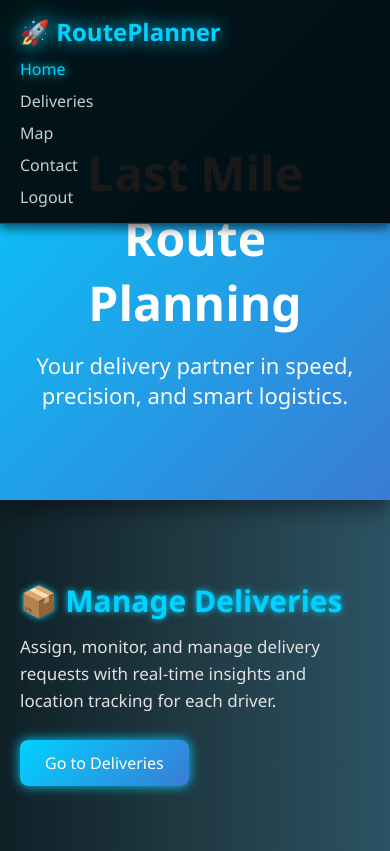
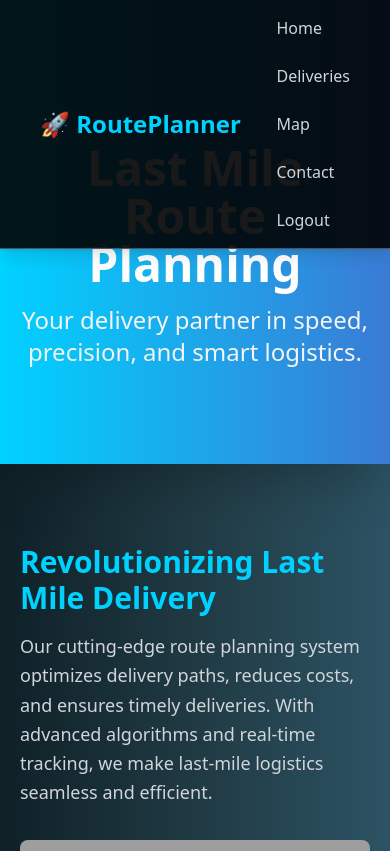
Before and after one commit to HarshKumarhk07/Last-Mile-Route-planning-, a PHP site: page /homepage.html in a window 390 px wide. Shown: the top 851 px of the page. Run offline with PHP 8.4, Linux system fonts and the light colour scheme; some libraries are stand-ins or nearby versions; grey boxes are pictures that could not be loaded.

Commit message:
Add files via upload

```diff
--- a/homepage.html
+++ b/homepage.html
@@ -4,250 +4,116 @@
   <meta charset="UTF-8" />
   <meta name="viewport" content="width=device-width, initial-scale=1.0"/>
   <title>Last Mile Route Planning - Home</title>
-  <style>
-    * {
-      margin: 0;
-      padding: 0;
-      box-sizing: border-box;
-      font-family: 'Segoe UI', sans-serif;
-    }
-
-    body {
-      background: linear-gradient(to right, #0f2027, #203a43, #2c5364);
-      color: #fff;
-      scroll-behavior: smooth;
-      transition: background 0.5s ease;
-    }
-
-    nav {
-      position: fixed;
-      top: 0;
-      left: 0;
-      width: 100%;
-      background: rgba(0, 0, 0, 0.9);
-      display: flex;
-      justify-content: space-between;
-      align-items: center;
-      padding: 15px 40px;
-      z-index: 1000;
-      border-bottom: 1px solid #444;
-      box-shadow: 0 4px 10px rgba(0,0,0,0.6);
-    }
-
-    nav .logo {
-      font-size: 24px;
-      font-weight: bold;
-      color: #00d2ff;
-      text-shadow: 0 0 5px #00d2ff;
-      animation: pulse 2s infinite;
-    }
-
-    @keyframes pulse {
-      0% { text-shadow: 0 0 5px #00d2ff; }
-      50% { text-shadow: 0 0 20px #00d2ff; }
-      100% { text-shadow: 0 0 5px #00d2ff; }
-    }
-
-    nav ul {
-      list-style: none;
-      display: flex;
-      gap: 25px;
-    }
-
-    nav ul li {
-      position: relative;
-    }
-
-    nav ul li a {
-      text-decoration: none;
-      color: #ccc;
-      font-size: 16px;
-      transition: all 0.3s ease;
-      position: relative;
-    }
-
-    nav ul li a:hover,
-    nav ul li a.active {
-      color: #00d2ff;
-      text-shadow: 0 0 10px #00d2ff;
-    }
-
-    .dropdown-content {
-      display: none;
-      position: absolute;
-      top: 35px;
-      background-color: #222;
-      border-radius: 6px;
-      min-width: 160px;
-      box-shadow: 0 4px 12px rgba(0,0,0,0.4);
-      animation: fadeIn 0.3s ease-in-out;
-    }
-
-    .dropdown-content a {
-      display: block;
-      padding: 10px 15px;
-      color: #ccc;
-      font-size: 14px;
-      transition: background 0.3s ease, color 0.3s ease;
-    }
-
-    .dropdown-content a:hover {
-      background-color: #333;
-      color: #00d2ff;
-    }
-
-    nav ul li:hover .dropdown-content {
-      display: block;
-    }
-
-    header {
-      padding: 140px 20px 90px;
-      text-align: center;
-      background: linear-gradient(135deg, #00d2ff, #3a7bd5);
-      color: #fff;
-      box-shadow: 0 10px 20px rgba(0,0,0,0.4);
-    }
-
-    header h1 {
-      font-size: 48px;
-      margin-bottom: 15px;
-      animation: fadeInDown 1s ease;
-    }
-
-    header p {
-      font-size: 22px;
-      color: #f9f9f9;
-      animation: fadeInUp 1s ease;
-    }
-
-    section {
-      padding: 80px 20px;
-      border-bottom: 1px solid #444;
-      opacity: 0;
-      transform: translateY(50px);
-      transition: opacity 1s ease, transform 1s ease;
-    }
-
-    section.visible {
-      opacity: 1;
-      transform: translateY(0);
-    }
-
-    section h2 {
-      font-size: 30px;
-      color: #00d2ff;
-      margin-bottom: 12px;
-      text-shadow: 0 0 6px #00d2ff;
-    }
-
-    section p {
-      font-size: 17px;
-      color: #e0e0e0;
-      margin-bottom: 25px;
-      max-width: 800px;
-      margin-left: auto;
-      margin-right: auto;
-      line-height: 1.6;
-    }
-
-    section img {
-      display: block;
-      margin: 20px auto;
-      max-width: 90%;
-      border-radius: 12px;
-      box-shadow: 0 4px 12px rgba(0,0,0,0.3);
-    }
-
-    .btn {
-      display: inline-block;
-      background: linear-gradient(135deg, #00d2ff, #3a7bd5);
-      color: #fff;
-      padding: 12px 25px;
-      border-radius: 8px;
-      text-decoration: none;
-      font-size: 16px;
-      box-shadow: 0 0 12px #00d2ff;
-      transition: all 0.3s ease;
-    }
-
-    .btn:hover {
-      background: #00aaff;
-      transform: scale(1.05);
-      box-shadow: 0 0 20px #00d2ff;
-    }
-
-    footer {
-      text-align: center;
-      padding: 35px 20px;
-      background-color: #121212;
-      font-size: 14px;
-      color: #888;
-      border-top: 1px solid #333;
-    }
-
-    @keyframes fadeInDown {
-      from { opacity: 0; transform: translateY(-30px); }
-      to { opacity: 1; transform: translateY(0); }
-    }
-
-    @keyframes fadeInUp {
-      from { opacity: 0; transform: translateY(30px); }
-      to { opacity: 1; transform: translateY(0); }
-    }
-
-    @keyframes fadeIn {
-      from { opacity: 0; }
-      to { opacity: 1; }
-    }
-
-    @media (max-width: 768px) {
-      nav {
-        flex-direction: column;
-        align-items: flex-start;
-        padding: 15px 20px;
-      }
-
-      nav ul {
-        flex-direction: column;
-        gap: 10px;
-        margin-top: 10px;
+  <script src="https://cdn.tailwindcss.com"></script>
+  <script>
+    tailwind.config = {
+      theme: {
+        extend: {
+          colors: {
+            'custom-dark': '#0f2027',
+            'custom-blue': '#00d2ff',
+            'nav-bg': 'rgba(0, 0, 0, 0.9)',
+            'dropdown-bg': '#222',
+            'dropdown-hover': '#333'
+          },
+          keyframes: {
+            pulse: {
+              '0%, 100%': { textShadow: '0 0 5px #00d2ff' },
+              '50%': { textShadow: '0 0 20px #00d2ff' }
+            },
+            fadeInDown: {
+              'from': { opacity: '0', transform: 'translateY(-30px)' },
+              'to': { opacity: '1', transform: 'translateY(0)' }
+            },
+            fadeInUp: {
+              'from': { opacity: '0', transform: 'translateY(30px)' },
+              'to': { opacity: '1', transform: 'translateY(0)' }
+            }
+          },
+          animation: {
+            'pulse': 'pulse 2s infinite',
+            'fade-in-down': 'fadeInDown 1s ease',
+            'fade-in-up': 'fadeInUp 1s ease'
+          }
+        }
       }
     }
-  </style>
+  </script>
 </head>
-<body>
-  <nav>
-    <div class="logo">🚀 RoutePlanner</div>
-    <ul>
-      <li><a href="#home" class="active">Home</a></li>
-      <li><a href="#deliveries">Deliveries</a></li>
-      <li><a href="#map">Map</a></li>
-      <li><a href="contactus.html">Contact</a></li>
-      <li><a href="logout.php">Logout</a></li>
+<body class="bg-gradient-to-r from-[#0f2027] via-[#203a43] to-[#2c5364] text-white scroll-smooth">
+  <nav class="fixed top-0 left-0 w-full bg-nav-bg flex justify-between items-center px-10 py-4 z-50 border-b border-gray-600 shadow-lg">
+    <div class="text-2xl font-bold text-custom-blue">🚀 RoutePlanner</div>
+    <ul class="flex gap-6 md:flex-row flex-col">
+      <li><a href="#home" class="text-gray-300 hover:text-custom-blue hover:drop-shadow-[0_0_10px_rgba(0,210,255,0.5)] transition-all duration-300">Home</a></li>
+      <li><a href="#deliveries" class="text-gray-300 hover:text-custom-blue hover:drop-shadow-[0_0_10px_rgba(0,210,255,0.5)] transition-all duration-300">Deliveries</a></li>
+      <li><a href="#map" class="text-gray-300 hover:text-custom-blue hover:drop-shadow-[0_0_10px_rgba(0,210,255,0.5)] transition-all duration-300">Map</a></li>
+      <li><a href="contactus.html" class="text-gray-300 hover:text-custom-blue hover:drop-shadow-[0_0_10px_rgba(0,210,255,0.5)] transition-all duration-300">Contact</a></li>
+      <li><a href="logout.php" class="text-gray-300 hover:text-custom-blue hover:drop-shadow-[0_0_10px_rgba(0,210,255,0.5)] transition-all duration-300">Logout</a></li>
     </ul>
   </nav>
 
-  <header id="home">
-    <h1>Last Mile Route Planning</h1>
-    <p>Your delivery partner in speed, precision, and smart logistics.</p>
+  <header id="home" class="pt-36 pb-24 px-5 text-center bg-gradient-to-r from-custom-blue to-[#3a7bd5] shadow-2xl">
+    <h1 class="text-5xl font-extrabold mb-4 animate-fade-in-down">Last Mile Route Planning</h1>
+    <p class="text-2xl text-gray-100 animate-fade-in-up">Your delivery partner in speed, precision, and smart logistics.</p>
   </header>
 
-  <section id="deliveries">
-    <h2>📦 Manage Deliveries</h2>
-    <p>Assign, monitor, and manage delivery requests with real-time insights and location tracking for each driver.</p>
+  <section id="about" class="py-20 px-5">
+    <div class="max-w-6xl mx-auto">
+      <!-- First Row -->
+      <div class="flex flex-col md:flex-row items-center gap-8 mb-20">
+        <div class="w-full md:w-1/2">
+          <h2 class="text-3xl font-bold text-custom-blue mb-4">Revolutionizing Last Mile Delivery</h2>
+          <p class="text-lg text-gray-300 leading-relaxed">
+            Our cutting-edge route planning system optimizes delivery paths, reduces costs, and ensures timely deliveries.
+            With advanced algorithms and real-time tracking, we make last-mile logistics seamless and efficient.
+          </p>
+        </div>
+        <div class="w-full md:w-1/2">
+          <img src="https://images.unsplash.com/photo-1586880244406-556ebe35f282?ixlib=rb-4.0.3&auto=format&fit=crop&w=800&q=80"
+               alt="Delivery Planning"
+               class="rounded-lg shadow-xl w-full h-[300px] object-cover">
+        </div>
+      </div>
 
-    <a href="package_management.html" class="btn">Go to Deliveries</a>
+      <!-- Second Row -->
+      <div class="flex flex-col-reverse md:flex-row items-center gap-8">
+        <div class="w-full md:w-1/2">
+          <img src="https://images.unsplash.com/photo-1526628953301-3e589a6a8b74?ixlib=rb-4.0.3&auto=format&fit=crop&w=800&q=80"
+               alt="Route Optimization"
+               class="rounded-lg shadow-xl w-full h-[300px] object-cover">
+        </div>
+        <div class="w-full md:w-1/2">
+          <h2 class="text-3xl font-bold text-custom-blue mb-4">Smart Route Optimization</h2>
+          <p class="text-lg text-gray-300 leading-relaxed">
+            Experience the power of AI-driven route optimization that considers traffic patterns, delivery windows, and vehicle capacity.
+            Our system helps you reduce fuel consumption and increase delivery efficiency by up to 30%.
+          </p>
+        </div>
+      </div>
+    </div>
   </section>
 
-  <section id="map">
-    <h2>🗺️ Route Optimization</h2>
-    <p>Enter your destination details and we’ll generate the fastest, most efficient route using smart routing algorithms.</p>
-
-    <a href="route-planning.html" class="btn">Optimize Route</a>
+  <section id="deliveries" class="py-20 px-5 border-b border-gray-600 opacity-0 transform translate-y-12 transition-all duration-1000">
+    <div class="max-w-4xl mx-auto text-center">
+      <h2 class="text-3xl font-bold text-custom-blue mb-3 drop-shadow-[0_0_6px_rgba(0,210,255,0.5)]">📦 Manage Deliveries</h2>
+      <p class="text-lg text-gray-300 mb-6 leading-relaxed">Assign, monitor, and manage delivery requests.</p>
+      <a href="package_management.html" class="inline-block bg-gradient-to-r from-custom-blue to-[#3a7bd5] px-8 py-3 rounded-lg font-semibold shadow-lg hover:shadow-custom-blue/50 transform hover:scale-105 transition-all duration-300">
+        Go to Deliveries
+      </a>
+    </div>
   </section>
 
+  <section id="map" class="py-20 px-5 border-b border-gray-600 opacity-0 transform translate-y-12 transition-all duration-1000">
+    <div class="max-w-4xl mx-auto text-center">
+      <h2 class="text-3xl font-bold text-custom-blue mb-3 drop-shadow-[0_0_6px_rgba(0,210,255,0.5)]">🗺️ Route Optimization</h2>
+      <p class="text-lg text-gray-300 mb-6 leading-relaxed">Enter your destination details and we'll generate the fastest, most efficient route using smart routing algorithms.</p>
+      <a href="route-planning.html" class="inline-block bg-gradient-to-r from-custom-blue to-[#3a7bd5] px-8 py-3 rounded-lg font-semibold shadow-lg hover:shadow-custom-blue/50 transform hover:scale-105 transition-all duration-300">
+        Optimize Route
+      </a>
+    </div>
+  </section>
 
-  <footer>
+  <footer class="bg-gray-900 text-center py-8 text-sm text-gray-400">
     &copy; 2025 Last Mile Route Planning. Built for performance & precision.
   </footer>
 
@@ -257,7 +123,8 @@
       sections.forEach(sec => {
         const rect = sec.getBoundingClientRect();
         if (rect.top < window.innerHeight - 100) {
-          sec.classList.add('visible');
+          sec.classList.remove('opacity-0', 'translate-y-12');
+          sec.classList.add('opacity-100', 'translate-y-0');
         }
       });
     };
```
Also changed, not shown: contactus.html (+124 -3 lines), geolocation.html (+18 -56 lines), login.html (+80 -49 lines), signup.php (+13 -1 lines).
